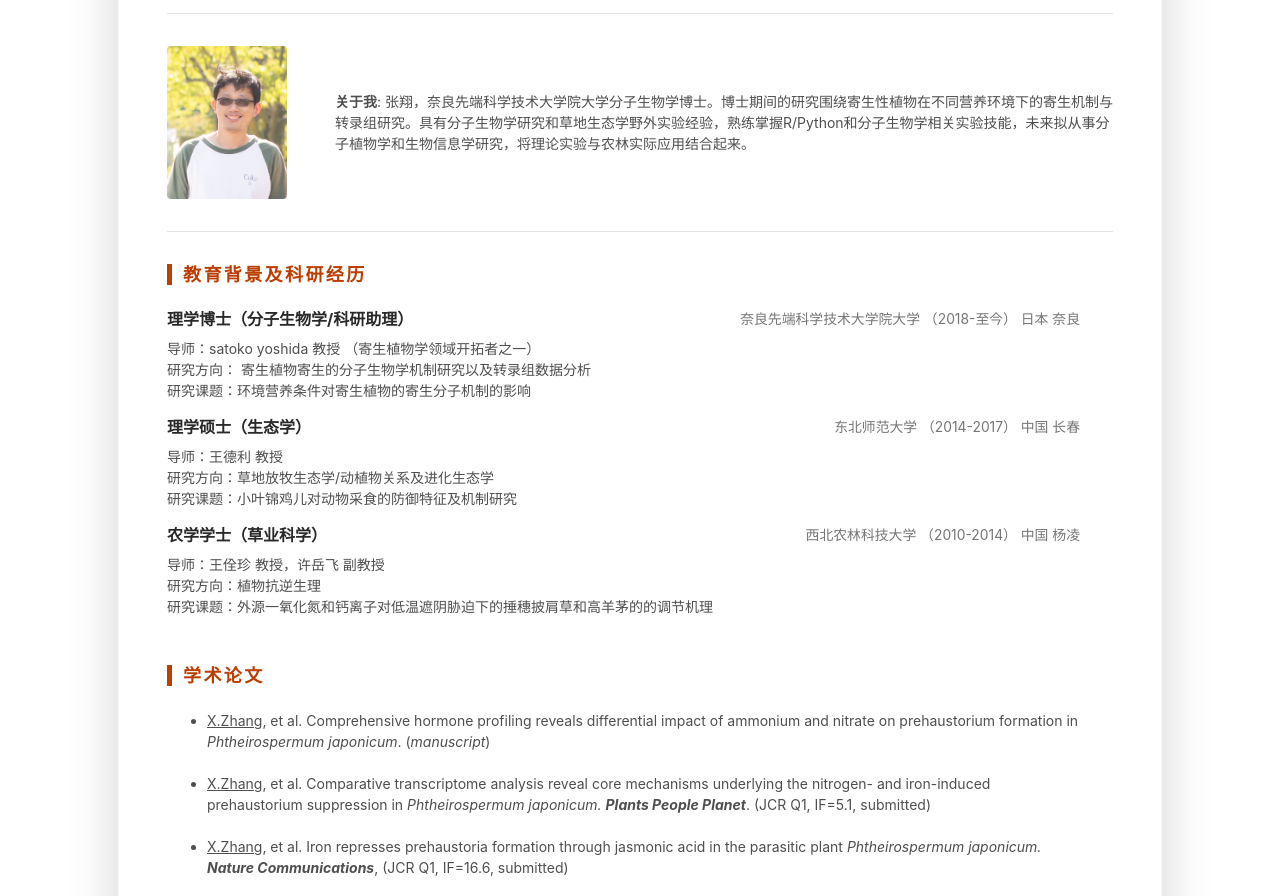
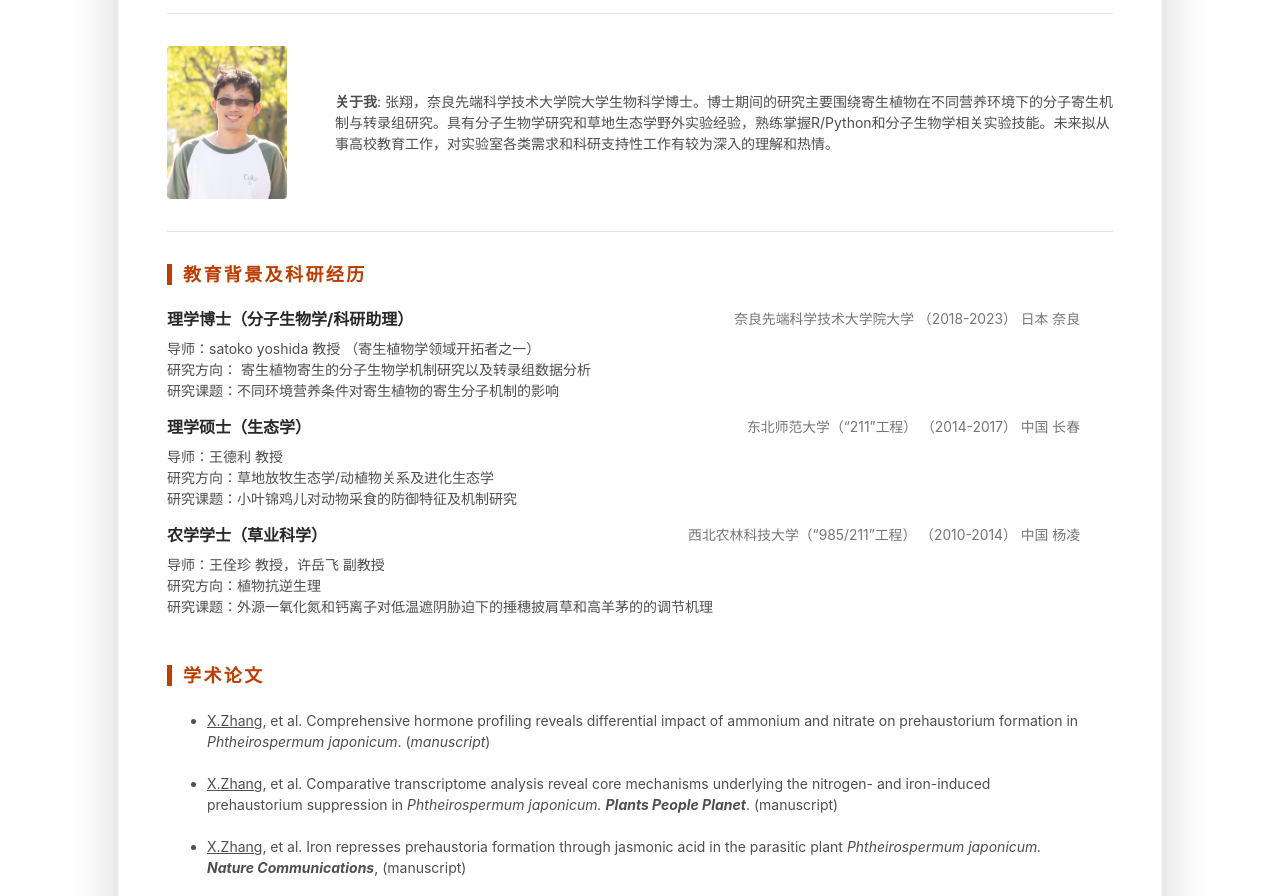
Before and after one commit to hellozhang209/.github.io, a plain HTML site: page index-zh.html in a window 1280 px wide. Shown: the part 222-1118 px from the top of the page. Drawn offline with Linux system fonts and the light colour scheme.

Commit message:
Update index-zh.html

```diff
--- a/index-zh.html
+++ b/index-zh.html
@@ -78,7 +78,7 @@
 
 
                         <div class="media-body text-left">
-                            <p class="mb-0"><b>关于我</b>:  张翔，奈良先端科学技术大学院大学分子生物学博士。博士期间的研究围绕寄生性植物在不同营养环境下的寄生机制与转录组研究。具有分子生物学研究和草地生态学野外实验经验，熟练掌握R/Python和分子生物学相关实验技能，未来拟从事分子植物学和生物信息学研究，将理论实验与农林实际应用结合起来。</p>
+                            <p class="mb-0"><b>关于我</b>:  张翔，奈良先端科学技术大学院大学生物科学博士。博士期间的研究主要围绕寄生植物在不同营养环境下的分子寄生机制与转录组研究。具有分子生物学研究和草地生态学野外实验经验，熟练掌握R/Python和分子生物学相关实验技能。未来拟从事高校教育工作，对实验室各类需求和科研支持性工作有较为深入的理解和热情。</p>
                         </div>
 
                     </div>
@@ -105,12 +105,12 @@
                                 <div class="item mb-3">
                                     <div class="item-heading row align-items-center mb-2">
                                         <h4 class="item-title col-12 col-md-6 col-lg-6 mb-2 mb-md-0">理学博士（分子生物学/科研助理） </h4>
-                                        <div class="item-meta col-12 col-md-6 col-lg-61 text-muted text-left text-md-right"  style="font-size: 0.865rem;" >奈良先端科学技术大学院大学 （2018-至今）     日本 奈良</div>
+                                        <div class="item-meta col-12 col-md-6 col-lg-61 text-muted text-left text-md-right"  style="font-size: 0.865rem;" >奈良先端科学技术大学院大学 （2018-2023）     日本 奈良</div>
                                     </div>
                                     <div class="item-content">
                                         <p> 导师：satoko yoshida  教授 （寄生植物学领域开拓者之一） </br>
                                             研究方向： 寄生植物寄生的分子生物学机制研究以及转录组数据分析 </br>
-                                            研究课题：环境营养条件对寄生植物的寄生分子机制的影响</br>
+                                            研究课题：不同环境营养条件对寄生植物的寄生分子机制的影响</br>
                                              </p>
                                         <!-- <p>I shifted to &lsquo;dry&rsquo; experiment from 2018. I receieve Ph.D degree in Graduate School of Medicine, The University of Tokyo. I would like to leaverage my medical background and informatic skills to do interdisciplinary projects. I conduct my research in Nakato-lab of Institute of Quantitative Biology (IQB) and my research area is computational genomics, i.e. multi-omics based on NGS technology:</p> -->
                                         <!-- <ul class="resume-list">
@@ -136,7 +136,7 @@
                                 <div class="item mb-3">
                                     <div class="item-heading row align-items-center mb-2">
                                         <h4 class="item-title col-12 col-md-6 col-lg-6 mb-2 mb-md-0" >理学硕士（生态学）</h4>
-                                        <div class="item-meta col-12 col-md-6 col-lg-61 text-muted text-left text-md-right" style="font-size: 0.865rem;">东北师范大学   （2014-2017） 中国 长春</div>
+                                        <div class="item-meta col-12 col-md-6 col-lg-61 text-muted text-left text-md-right" style="font-size: 0.865rem;">东北师范大学（“211”工程）   （2014-2017） 中国 长春</div>
                                     </div>
                                     <div class="item-content">
                                         <p>
@@ -154,7 +154,7 @@
                                 <div class="item mb-3">
                                     <div class="item-heading row align-items-center mb-2">
                                         <h4 class="item-title col-12 col-md-6 col-lg-6 mb-2 mb-md-0">农学学士（草业科学）</h4>
-                                        <div class="item-meta col-12 col-md-6 col-lg-61 text-muted text-left text-md-right"  style="font-size: 0.865rem;" >西北农林科技大学    （2010-2014）     中国 杨凌 </div>
+                                        <div class="item-meta col-12 col-md-6 col-lg-61 text-muted text-left text-md-right"  style="font-size: 0.865rem;" >西北农林科技大学（“985/211”工程）    （2010-2014）     中国 杨凌 </div>
                                     </div>
                                     <div class="item-content">
                                         <p>
@@ -189,9 +189,9 @@
 
                                             <li> <ins>X.Zhang</ins>, et al. Comprehensive hormone profiling reveals differential impact of ammonium and nitrate on prehaustorium formation in <em>Phtheirospermum japonicum</em>. (<em>manuscript</em>)</li>
                                         </br>
-                                        <li> <ins>X.Zhang</ins>, et al. Comparative transcriptome analysis reveal core mechanisms underlying the nitrogen- and iron-induced prehaustorium suppression in <em>Phtheirospermum japonicum.</em> <em><b>Plants People Planet</b></em>. (JCR Q1, IF=5.1, submitted)</li>
+                                        <li> <ins>X.Zhang</ins>, et al. Comparative transcriptome analysis reveal core mechanisms underlying the nitrogen- and iron-induced prehaustorium suppression in <em>Phtheirospermum japonicum.</em> <em><b>Plants People Planet</b></em>. (manuscript)</li>
                                         </br>
-                                        <li> <ins>X.Zhang</ins>, et al. Iron represses prehaustoria formation through jasmonic acid in the parasitic plant <em>Phtheirospermum japonicum.</em> <em><b>Nature Communications</b></em>, (JCR Q1, IF=16.6, submitted)</li>
+                                        <li> <ins>X.Zhang</ins>, et al. Iron represses prehaustoria formation through jasmonic acid in the parasitic plant <em>Phtheirospermum japonicum.</em> <em><b>Nature Communications</b></em>, (manuscript)</li>
                                          </br>
                                         <li>S. Masahide, K. Yuta, <ins>X.Zhang</ins>, et al. A novel method for the highly specific detection of transcription start sites. <em><b>Nucleic Acids Research</b></em>, 2023. (JCR Q1, IF=19.160)</li>
                                          </br>
```
